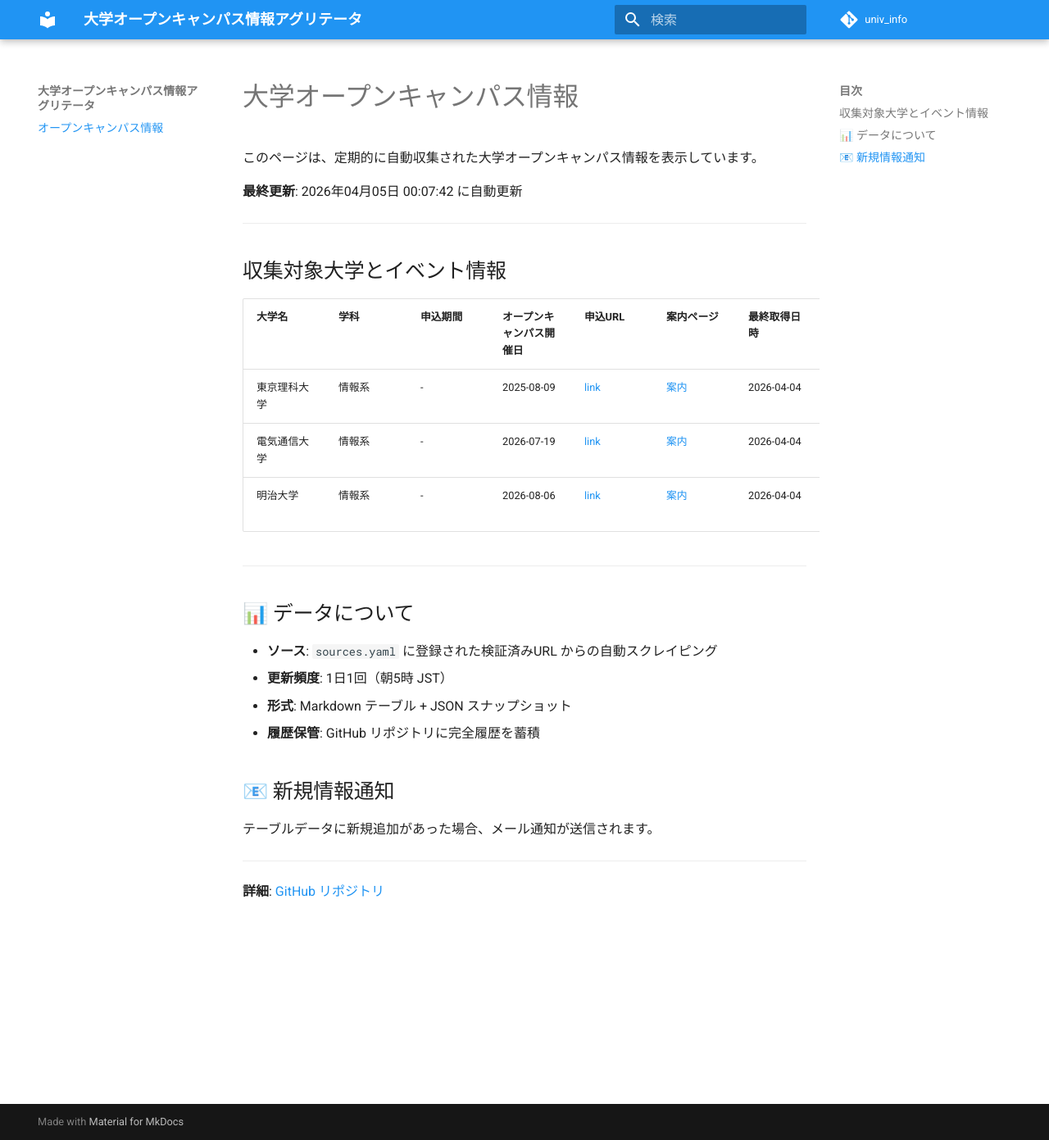
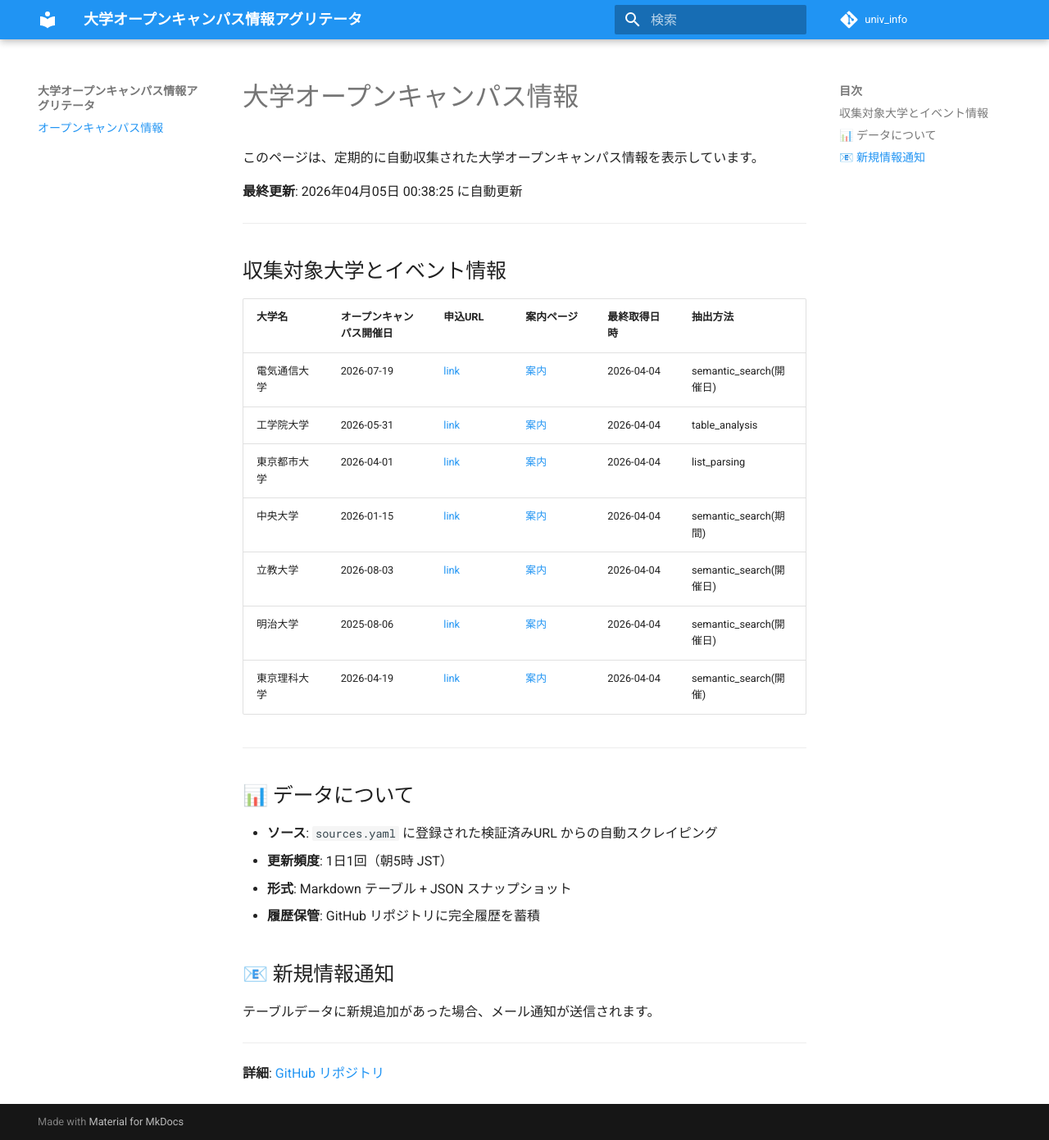
Before and after one commit to mtakahashi1150/univ_info, an MkDocs documentation site: the page built from docs/index.md, in a window 1280 px wide and 1391 px high. Shown: the whole window at 82% size. Built offline with MkDocs 1.6.1 and Material for MkDocs 9.7.7, drawn with Linux system fonts in a browser that asks for light colours; comment, search, counter and statistics services are not loaded.

Commit message:
docs: update docs/index.md with 7-universities data

```diff
--- a/docs/index.md
+++ b/docs/index.md
@@ -2,17 +2,21 @@
 
 このページは、定期的に自動収集された大学オープンキャンパス情報を表示しています。
 
-**最終更新**: 2026年04月05日 00:07:42 に自動更新
+**最終更新**: 2026年04月05日 00:38:25 に自動更新
 
 ---
 
 ## 収集対象大学とイベント情報
 
-| 大学名 | 学科 | 申込期間 | オープンキャンパス開催日 | 申込URL | 案内ページ | 最終取得日時 | 更新ステータス |
-|-------|------|---------|---------------------------|---------|----------|------------|---------|
-| 東京理科大学 | 情報系 | - | 2025-08-09 | [link](https://www.tus.ac.jp/admissions/university/visittus/opencampus/) | [案内](https://www.tus.ac.jp/admissions/university/visittus/opencampus/) | 2026-04-04 | 2026-04-04 更新あり |
-| 電気通信大学 | 情報系 | - | 2026-07-19 | [link](https://www.uec.ac.jp/education/undergraduate/event/opencampus.html) | [案内](https://www.uec.ac.jp/education/undergraduate/event/opencampus.html) | 2026-04-04 | 2026-04-04 更新あり |
-| 明治大学 | 情報系 | - | 2026-08-06 | [link](https://www.meiji.ac.jp/exam/event/opencampus/) | [案内](https://www.meiji.ac.jp/exam/event/opencampus/) | 2026-04-04 | 2026-04-04 更新あり |
+| 大学名 | オープンキャンパス開催日 | 申込URL | 案内ページ | 最終取得日時 | 抽出方法 |
+|-------|---------------------------|---------|----------|------------|---------|
+| 電気通信大学 | 2026-07-19 | [link](https://www.uec.ac.jp/education/undergraduate/event/opencampus.html) | [案内](https://www.uec.ac.jp/education/undergraduate/event/opencampus.html) | 2026-04-04 | semantic_search(開催日) |
+| 工学院大学 | 2026-05-31 | [link](https://www.kogakuin.ac.jp/admissions/event/oc.html) | [案内](https://www.kogakuin.ac.jp/admissions/event/oc.html) | 2026-04-04 | table_analysis |
+| 東京都市大学 | 2026-04-01 | [link](https://www.tcu.ac.jp/admission/) | [案内](https://www.tcu.ac.jp/admission/) | 2026-04-04 | list_parsing |
+| 中央大学 | 2026-01-15 | [link](https://www.chuo-u.ac.jp/exam/event/) | [案内](https://www.chuo-u.ac.jp/exam/event/) | 2026-04-04 | semantic_search(期間) |
+| 立教大学 | 2026-08-03 | [link](https://www.rikkyo.ac.jp/admissions/visit/opencampus/index.html) | [案内](https://www.rikkyo.ac.jp/admissions/visit/opencampus/index.html) | 2026-04-04 | semantic_search(開催日) |
+| 明治大学 | 2025-08-06 | [link](https://www.meiji.ac.jp/exam/event/opencampus/) | [案内](https://www.meiji.ac.jp/exam/event/opencampus/) | 2026-04-04 | semantic_search(開催日) |
+| 東京理科大学 | 2026-04-19 | [link](https://www.tus.ac.jp/admissions/university/visittus/opencampus/) | [案内](https://www.tus.ac.jp/admissions/university/visittus/opencampus/) | 2026-04-04 | semantic_search(開催) |
 
 ---
 
```
